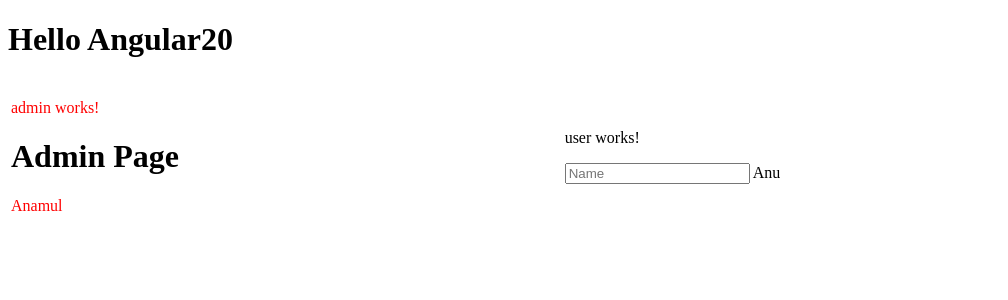
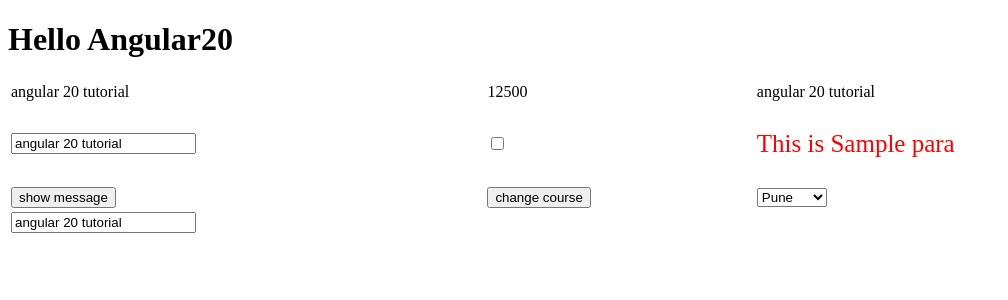
Before and after one commit to AnamulHaqueN/angular20Tutorials, an Angular app: page / in a window 1280 px wide. Shown: the top 300 px of the page, without its empty margins (0-1008 px from the left). Built offline with nearby package versions, Linux system fonts and the light colour scheme.

Commit message:
added data-binding One Way Data Binding - Interpolation | Property Binding | Event Binding Two Way Data Binding - NgModel

```diff
--- a/src/app/app.html
+++ b/src/app/app.html
@@ -1,17 +1,3 @@
 <h1>Hello Angular20</h1>
 
-<table style="width: 100%;">
-
-   <tr>
-
-    <td>
-       <app-admin></app-admin>
-    </td>
-
-    <td>
-       <app-user></app-user>
-    </td>
-
-   </tr>
-
-</table>
+<app-data-binding></app-data-binding>
--- a/src/app/app.ts
+++ b/src/app/app.ts
@@ -2,10 +2,11 @@
 import { RouterOutlet } from '@angular/router';
 import { Admin } from './components/admin/admin';
 import { User } from './components/user/user';
+import { DataBinding } from './components/data-binding/data-binding';
 
 @Component({
   selector: 'app-root',
-  imports: [Admin, User],
+  imports: [DataBinding],
   templateUrl: './app.html',
   styleUrl: './app.css'
 })
--- /dev/null
+++ b/src/app/components/data-binding/data-binding.css
@@ -0,0 +1,4 @@
+.myColor {
+    color:red;
+    font-size: 25px;
+}
--- /dev/null
+++ b/src/app/components/data-binding/data-binding.html
@@ -0,0 +1,69 @@
+<table style="width: 100%;">
+
+   <!-- One way data-binding - interpolation -->
+   <tr>
+        <td>
+        {{courseName}}
+        </td>
+
+        <td>
+        {{productPrice}}
+        </td>
+
+        <td>
+            <span>{{courseName}}</span>
+        </td>
+
+        <td>
+            <!-- {{fullName}} -->
+        </td>
+
+    </tr>
+
+    <!-- one way data binding property-binding -->
+    <tr>
+
+      <td>
+        <input type="text" value ="{{courseName}}">
+      </td>
+
+      <td>
+        <input [type] = "inputType" [max] = "maxlength" [minLength]="minChar">
+      </td>
+      <td>
+        <p [class] = "myClassName">This is Sample para</p>
+      </td>
+
+    </tr>
+
+    <!-- one way data binding event-binding -->
+    <tr>
+
+       <td>
+          <button (click) = "showWelcomeMessage()">show message</button>
+       </td>
+
+       <td>
+          <button (click) = "changeCourseName()">change course</button>
+       </td>
+
+       <td>
+          <select (change) = "onChange()" >
+            <option value="">Pune</option>
+            <option value="">Nagpur</option>
+            <option value="">Mumbai</option>
+          </select>
+       </td>
+
+    </tr>
+
+    <!-- Two way data binding NgModel -->
+    <tr>
+
+        <td>
+            <input type="text" [(ngModel)] = "courseName" >
+        </td>
+
+    </tr>
+
+</table>
--- /dev/null
+++ b/src/app/components/data-binding/data-binding.ts
@@ -0,0 +1,33 @@
+import { Component } from '@angular/core';
+import { FormsModule } from '@angular/forms';
+
+@Component({
+  selector: 'app-data-binding',
+  imports: [FormsModule],
+  templateUrl: './data-binding.html',
+  styleUrl: './data-binding.css'
+})
+export class DataBinding {
+  courseName: string = 'angular 20 tutorial';
+  productPrice: number = 12500
+
+  maxlength: number = 5;
+  minChar: number = 3;
+
+  inputType: string =  "checkbox";
+
+  myClassName: string = "myColor";
+
+  // event binding
+  showWelcomeMessage() {
+    alert("Welcome to Angular 20");
+  }
+
+  changeCourseName() {
+    this.courseName = "React Tutorials";
+  }
+
+  onChange() {
+    alert('City are changed');
+  }
+}
```
Also changed, not shown: 1 other file (tests, documents, lock files or other folders).
